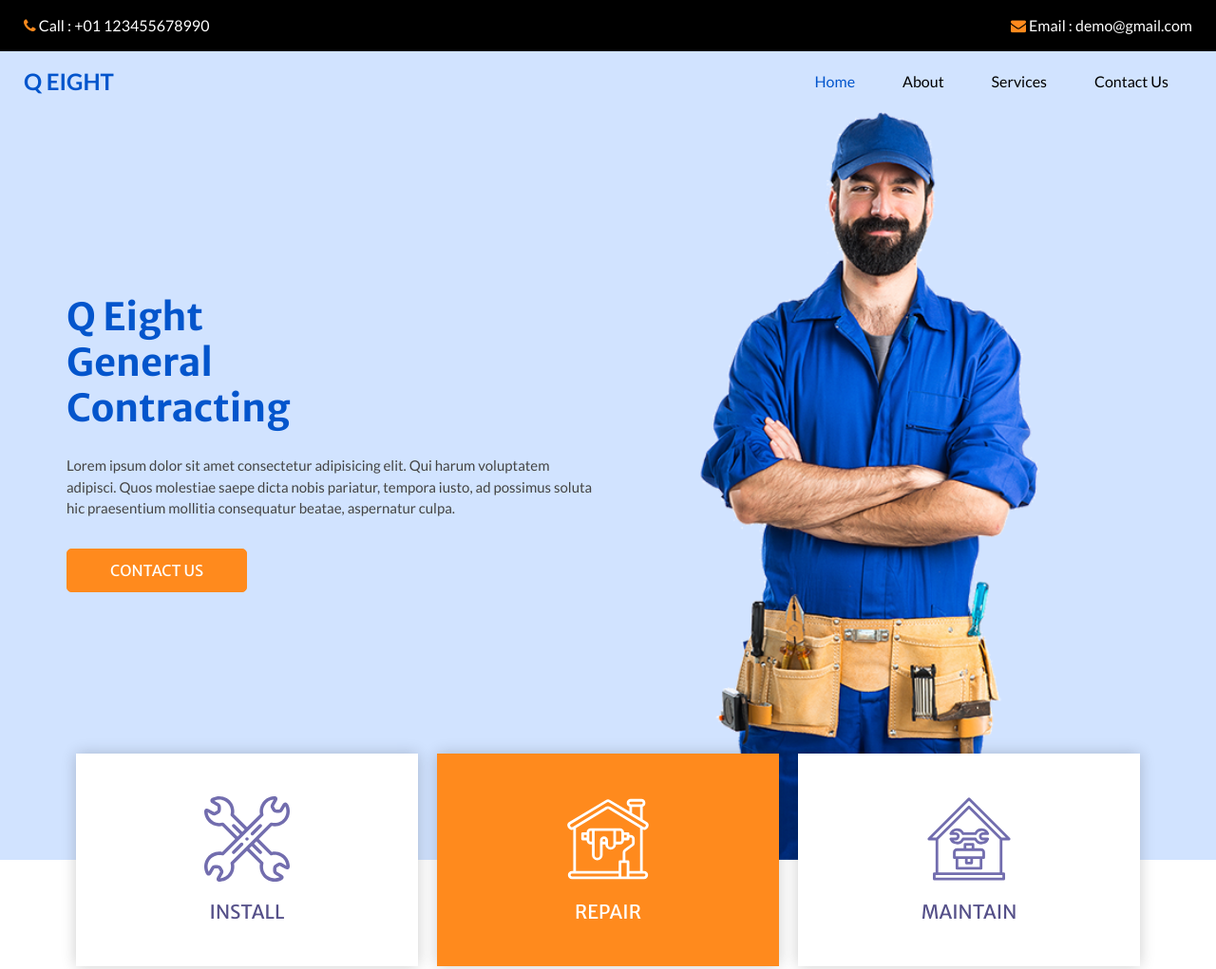
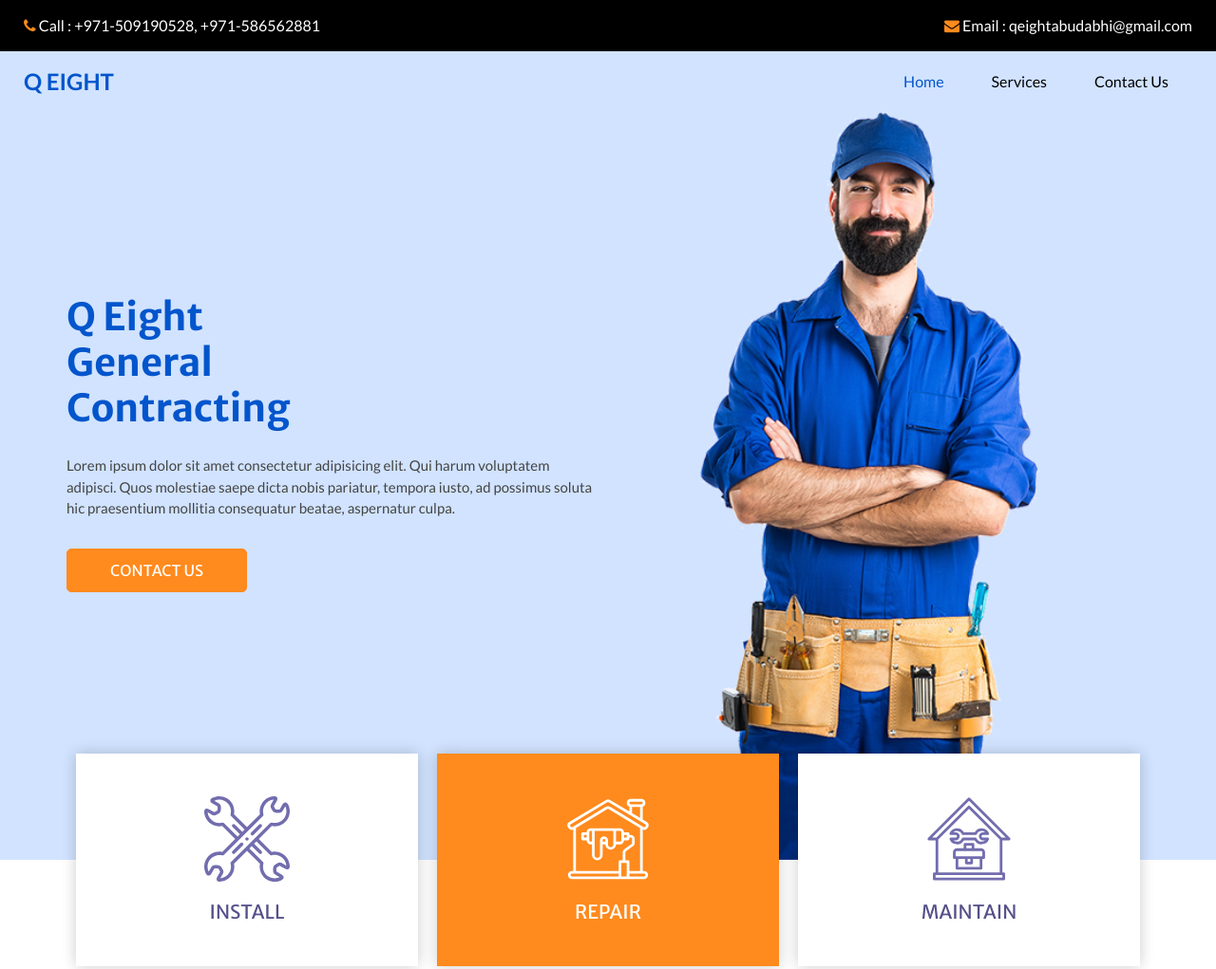
Before and after one commit to athulnp13/Qeight, a plain HTML site: page index.html in a window 1280 px wide. Shown: the top 1021 px of the page at 95% size. Drawn offline with nearby package versions, Linux system fonts and the light colour scheme; some packages are replaced by stand-ins of ours.

Commit message:
Modified Index page

```diff
--- a/index.html
+++ b/index.html
@@ -38,13 +38,13 @@
             <a href="">
               <i class="fa fa-phone" aria-hidden="true"></i>
               <span>
-                Call : +01 123455678990
+                Call : +971-509190528, +971-586562881
               </span>
             </a>
             <a href="">
               <i class="fa fa-envelope" aria-hidden="true"></i>
               <span>
-                Email : demo@gmail.com
+                Email : qeightabudabhi@gmail.com
               </span>
             </a>
           </div>
@@ -67,9 +67,6 @@
               <ul class="navbar-nav ">
                 <li class="nav-item active">
                   <a class="nav-link" href="index.html">Home <span class="sr-only">(current)</span></a>
-                </li>
-                <li class="nav-item">
-                  <a class="nav-link" href="about.html"> About</a>
                 </li>
                 <li class="nav-item">
                   <a class="nav-link" href="service.html">Services</a>
```
